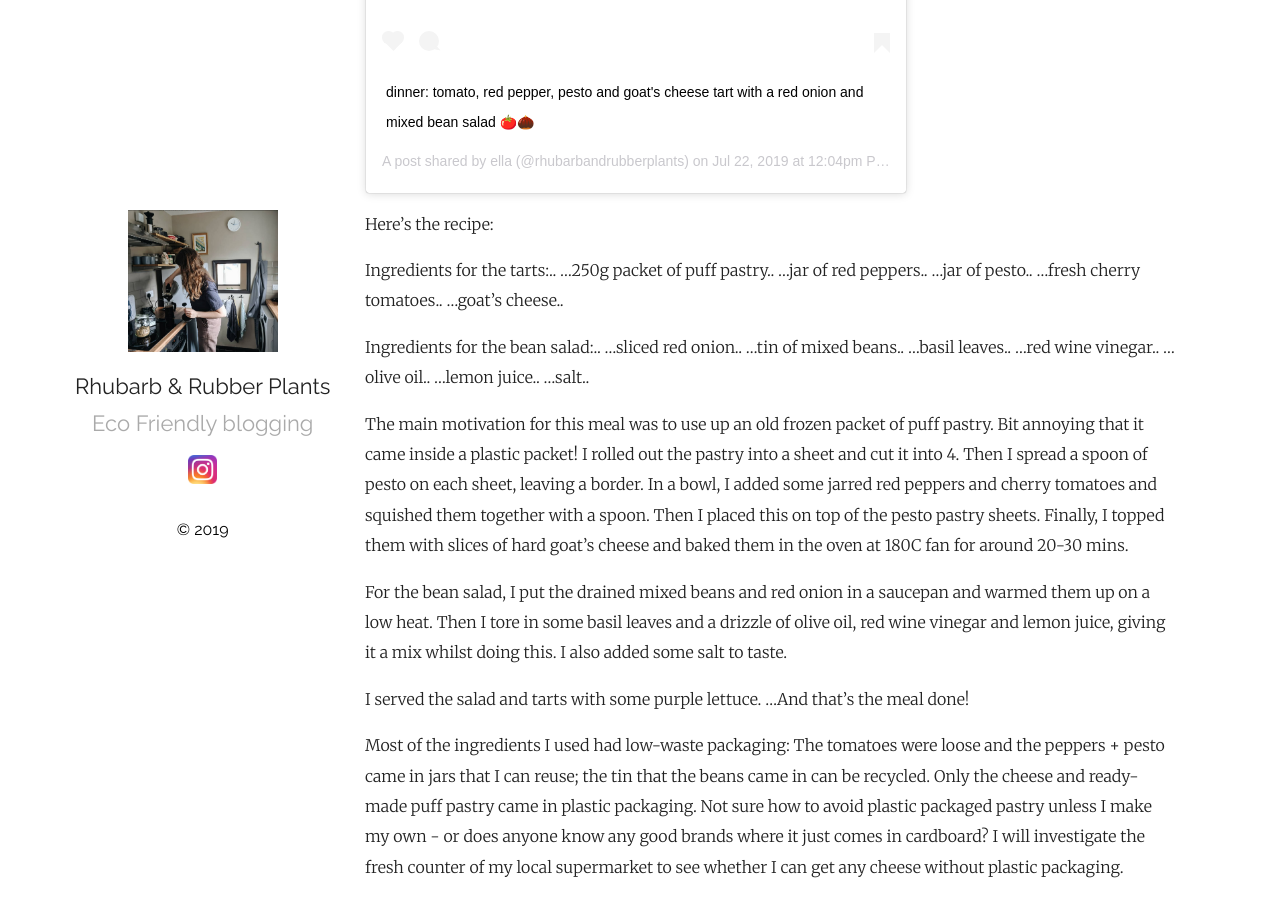
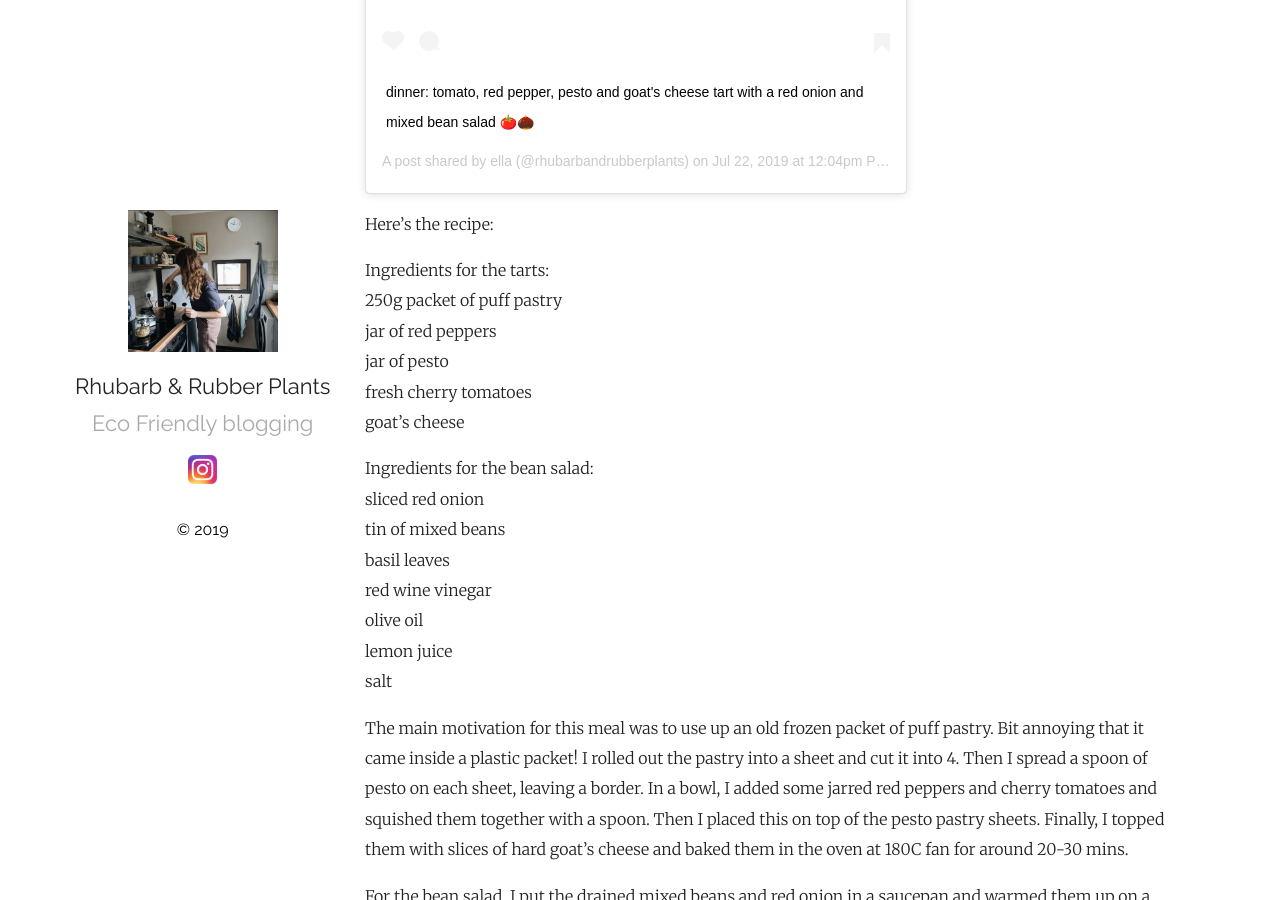
Before and after one commit to rhubarbandrubberplants/rhubarbandrubberplants.github.io, a Jekyll site: the page built from _posts/2019-07-25-tartsrecipe.md, in a window 1280 px wide and 900 px high, scrolled down 660 px. Built offline with Jekyll 4.4.1, drawn with Linux system fonts in a browser that asks for light colours; a script that is not in the unit is left out.

```diff
--- a/_posts/2019-07-25-tartsrecipe.md
+++ b/_posts/2019-07-25-tartsrecipe.md
@@ -11,21 +11,21 @@ Recently I made jarred pepper, tomato, pesto and goat's cheese tarts with red on
 
 Here's the recipe:
 
-Ingredients for the tarts:..
-...250g packet of puff pastry..
-...jar of red peppers..
-...jar of pesto..
-...fresh cherry tomatoes..
-...goat's cheese..
+Ingredients for the tarts:
+   250g packet of puff pastry
+   jar of red peppers
+   jar of pesto
+   fresh cherry tomatoes
+   goat's cheese
 
-Ingredients for the bean salad:..
-...sliced red onion..
-...tin of mixed beans..
-...basil leaves..
-...red wine vinegar..
-...olive oil..
-...lemon juice..
-...salt..
+Ingredients for the bean salad:
+   sliced red onion
+   tin of mixed beans
+   basil leaves
+   red wine vinegar
+   olive oil
+   lemon juice
+   salt
 
 The main motivation for this meal was to use up an old frozen packet of puff pastry. Bit annoying that it came inside a plastic packet!
 I rolled out the pastry into a sheet and cut it into 4. Then I spread a spoon of pesto on each sheet, leaving a border. In a bowl, I added some jarred red peppers and cherry tomatoes and squished them together with a spoon. Then I placed this on top of the pesto pastry sheets. Finally, I topped them with slices of hard goat's cheese and baked them in the oven at 180C fan for around 20-30 mins.
```
